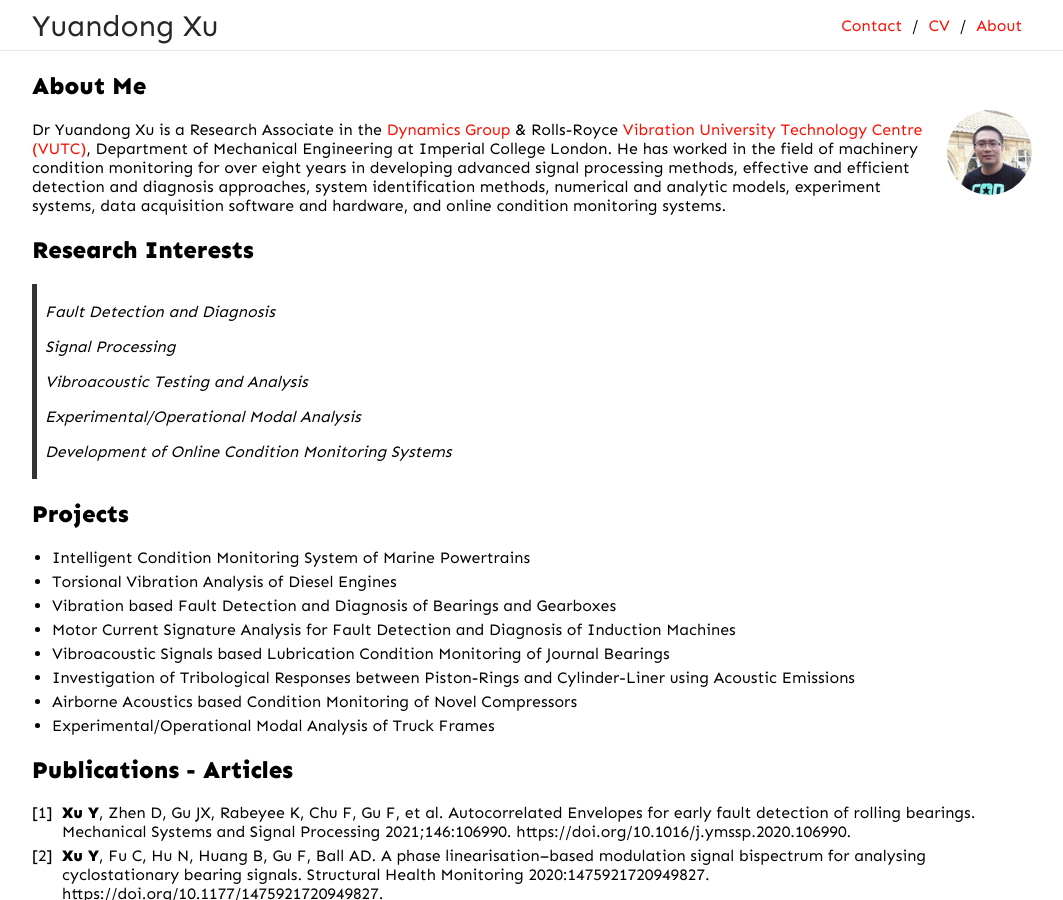
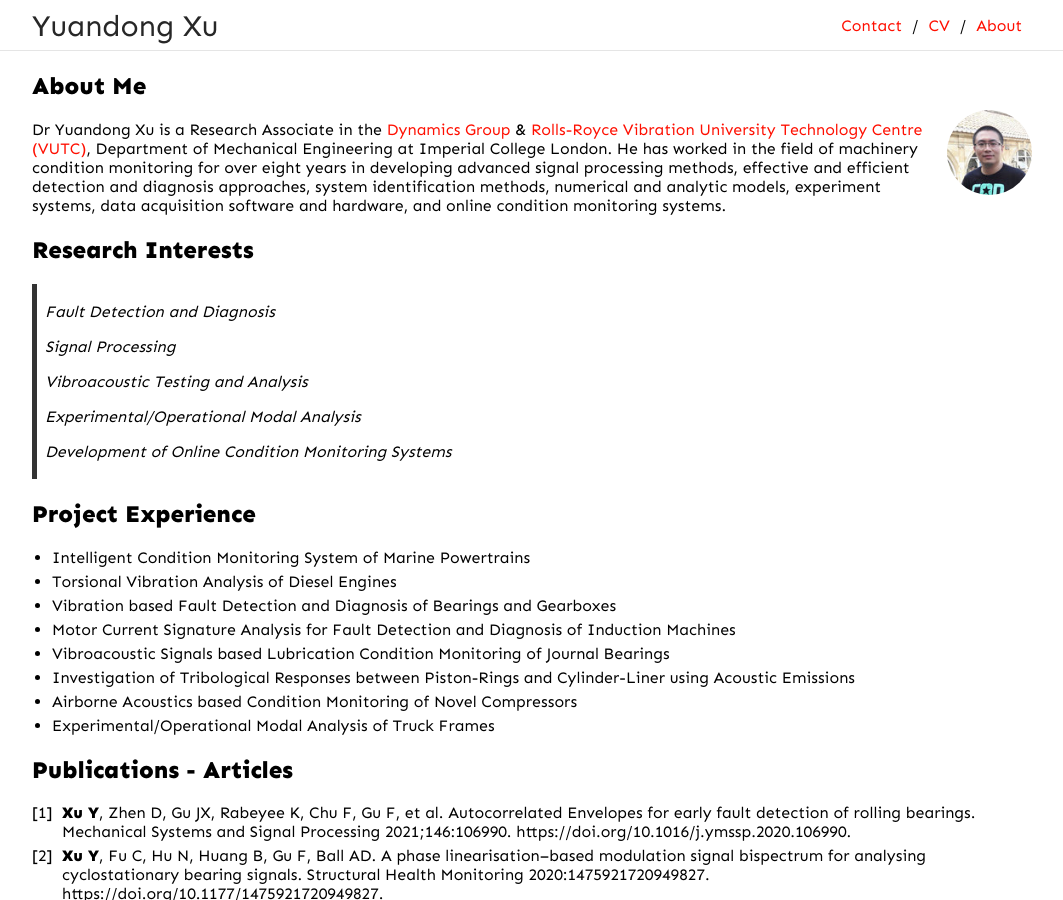
Before and after one commit to edgarxu/edgarxu.github.io, a Jekyll site: the page built from index.md, in a window 1280 px wide and 900 px high. Shown: the whole window, without its empty margins (108-1171 px from the left). Built offline with Jekyll 4.4.1, drawn with Linux system fonts in a browser that asks for light colours; our own code applies the rules of GitHub Pages for plain Markdown files.

Commit message:
info update

```diff
--- a/index.md
+++ b/index.md
@@ -6,7 +6,7 @@ layout: default
 
 <img class="profile-picture" src="assets/img/yuandong.jpg">
 
-Dr Yuandong Xu is a Research Associate in the [Dynamics Group](https://www.imperial.ac.uk/dynamics) & Rolls-Royce [Vibration University Technology Centre (VUTC)](https://www.imperial.ac.uk/dynamics/vibration-utc/), Department of Mechanical Engineering at Imperial College London. He has worked in the field of machinery condition monitoring for over eight years in developing advanced signal processing methods, effective and efficient detection and diagnosis approaches, system identification methods, numerical and analytic models, experiment systems, data acquisition software and hardware, and online condition monitoring systems.
+Dr Yuandong Xu is a Research Associate in the [Dynamics Group](https://www.imperial.ac.uk/dynamics) & [Rolls-Royce Vibration University Technology Centre (VUTC)](https://www.imperial.ac.uk/dynamics/vibration-utc/), Department of Mechanical Engineering at Imperial College London. He has worked in the field of machinery condition monitoring for over eight years in developing advanced signal processing methods, effective and efficient detection and diagnosis approaches, system identification methods, numerical and analytic models, experiment systems, data acquisition software and hardware, and online condition monitoring systems.
 
 ## Research Interests
 
@@ -20,7 +20,7 @@ Dr Yuandong Xu is a Research Associate in the [Dynamics Group](https://www.imper
 >
 >  Development of Online Condition Monitoring Systems
 
-## Projects
+## Project Experience
 
 * Intelligent Condition Monitoring System of Marine Powertrains
 * Torsional Vibration Analysis of Diesel Engines
```
Also changed, not shown: Contact.md (+2 -2 lines).
